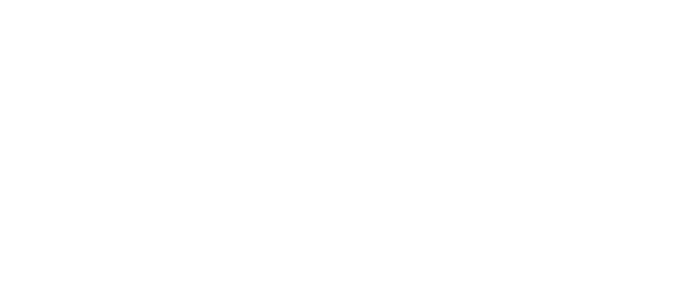
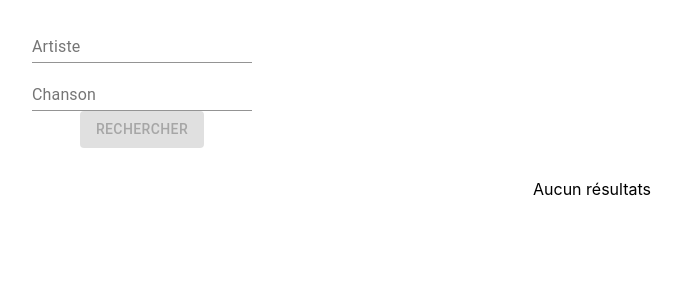
Before and after one commit to robin2309/front-playlist-tracker, a React (Create React App) app: page / in a window 1280 px wide. Shown: the top 300 px of the page, without its empty margins (48-730 px from the left). Built offline with nearby package versions, Linux system fonts and the light colour scheme.

Commit message:
feat: fetch and show playlists

```diff
--- a/package.json
+++ b/package.json
@@ -8,6 +8,7 @@
     "@testing-library/react": "^9.5.0",
     "@testing-library/user-event": "^7.2.1",
     "axios": "^0.20.0",
+    "prop-types": "^15.7.2",
     "react": "^16.13.1",
     "react-dom": "^16.13.1",
     "react-scripts": "3.4.3"
--- a/src/App.css
+++ b/src/App.css
@@ -1,38 +1,3 @@
-.App {
+.app {
   text-align: center;
 }
-
-.App-logo {
-  height: 40vmin;
-  pointer-events: none;
-}
-
-@media (prefers-reduced-motion: no-preference) {
-  .App-logo {
-    animation: App-logo-spin infinite 20s linear;
-  }
-}
-
-.App-header {
-  background-color: #282c34;
-  min-height: 100vh;
-  display: flex;
-  flex-direction: column;
-  align-items: center;
-  justify-content: center;
-  font-size: calc(10px + 2vmin);
-  color: white;
-}
-
-.App-link {
-  color: #61dafb;
-}
-
-@keyframes App-logo-spin {
-  from {
-    transform: rotate(0deg);
-  }
-  to {
-    transform: rotate(360deg);
-  }
-}
--- a/src/App.js
+++ b/src/App.js
@@ -1,9 +1,53 @@
 import React, { useState } from "react";
+import axios from "axios";
+
+import Playlists from "./components/Playlists";
+import SearchForm from "./components/SearchForm";
+import { HOST } from "./config";
 import "./App.css";
 
-function App() {
-  const [playlists, setPlaylists] = useState([]);
-  return <div className="App"></div>;
-}
+const ENDPOINT = "/tracker";
+
+const initialPlaylistsState = {
+  loading: false,
+  error: null,
+  data: [],
+};
+
+const App = () => {
+  const [playlists, setPlaylists] = useState(initialPlaylistsState);
+  const searchPlasylists = (artist, song) => {
+    setPlaylists({
+      ...playlists,
+      loading: true,
+    });
+    axios
+      .get(`${HOST}${ENDPOINT}`, {
+        params: {
+          ...(song ? { song } : { artist }),
+        },
+      })
+      .then((response) => {
+        setPlaylists({
+          ...initialPlaylistsState,
+          data: response.data,
+        });
+      });
+  };
+
+  return (
+    <div
+      className="app"
+      style={{
+        display: "flex",
+        flexDirection: "column",
+        justifyContent: "center",
+      }}
+    >
+      <SearchForm onSearch={searchPlasylists} loading={playlists.loading} />
+      <Playlists playlistsResult={playlists.data} />
+    </div>
+  );
+};
 
 export default App;
--- /dev/null
+++ b/src/components/Playlists.js
@@ -0,0 +1,170 @@
+import Table from "@material-ui/core/Table";
+import TableBody from "@material-ui/core/TableBody";
+import TableCell from "@material-ui/core/TableCell";
+import TableContainer from "@material-ui/core/TableContainer";
+import TableHead from "@material-ui/core/TableHead";
+import TablePagination from "@material-ui/core/TablePagination";
+import TableRow from "@material-ui/core/TableRow";
+import TableSortLabel from "@material-ui/core/TableSortLabel";
+import React from "react";
+import Paper from "@material-ui/core/Paper";
+import PropTypes from "prop-types";
+
+function descendingComparator(a, b, orderBy) {
+  if (b[orderBy] < a[orderBy]) {
+    return -1;
+  }
+  if (b[orderBy] > a[orderBy]) {
+    return 1;
+  }
+  return 0;
+}
+
+function getComparator(order, orderBy) {
+  return order === "desc"
+    ? (a, b) => descendingComparator(a, b, orderBy)
+    : (a, b) => -descendingComparator(a, b, orderBy);
+}
+
+function stableSort(array, comparator) {
+  const stabilizedThis = array.map((el, index) => [el, index]);
+  stabilizedThis.sort((a, b) => {
+    const order = comparator(a[0], b[0]);
+    if (order !== 0) return order;
+    return a[1] - b[1];
+  });
+  return stabilizedThis.map((el) => el[0]);
+}
+
+const Playlists = ({ playlistsResult }) => {
+  const [order, setOrder] = React.useState("asc");
+  const [orderBy, setOrderBy] = React.useState("calories");
+  const [page, setPage] = React.useState(0);
+  const [rowsPerPage, setRowsPerPage] = React.useState(20);
+
+  const headCells = [
+    { id: "playlist", numeric: false, disablePadding: true, label: "Playlist" },
+    { id: "title", numeric: true, disablePadding: false, label: "Titre" },
+    { id: "artist", numeric: true, disablePadding: false, label: "Artiste" },
+    { id: "album", numeric: true, disablePadding: false, label: "Album" },
+    { id: "position", numeric: true, disablePadding: false, label: "Position" },
+    { id: "fans", numeric: true, disablePadding: false, label: "Fans" },
+    { id: "origin", numeric: true, disablePadding: false, label: "Origine" },
+  ];
+
+  const handleRequestSort = (event, property) => {
+    const isAsc = orderBy === property && order === "asc";
+    setOrder(isAsc ? "desc" : "asc");
+    setOrderBy(property);
+  };
+
+  const createSortHandler = (property) => (event) => {
+    handleRequestSort(event, property);
+  };
+
+  const handleChangePage = (event, newPage) => {
+    setPage(newPage);
+  };
+
+  const handleChangeRowsPerPage = (event) => {
+    setRowsPerPage(parseInt(event.target.value, 10));
+    setPage(0);
+  };
+
+  const emptyRows =
+    rowsPerPage -
+    Math.min(rowsPerPage, playlistsResult.length - page * rowsPerPage);
+
+  if (playlistsResult.length === 0) {
+    return <p>Aucun résultats</p>;
+  }
+
+  return (
+    <Paper>
+      <TableContainer>
+        <Table
+          aria-labelledby="tableTitle"
+          size={"small"}
+          aria-label="enhanced table"
+        >
+          <TableHead>
+            <TableRow>
+              {headCells.map((headCell) => (
+                <TableCell
+                  key={headCell.id}
+                  align={headCell.numeric ? "right" : "left"}
+                  padding={headCell.disablePadding ? "none" : "default"}
+                  sortDirection={orderBy === headCell.id ? order : false}
+                >
+                  <TableSortLabel
+                    active={orderBy === headCell.id}
+                    direction={orderBy === headCell.id ? order : "asc"}
+                    onClick={createSortHandler(headCell.id)}
+                  >
+                    {headCell.label}
+                    {orderBy === headCell.id ? (
+                      <span>
+                        {order === "desc"
+                          ? "sorted descending"
+                          : "sorted ascending"}
+                      </span>
+                    ) : null}
+                  </TableSortLabel>
+                </TableCell>
+              ))}
+            </TableRow>
+          </TableHead>
+          <TableBody>
+            {stableSort(playlistsResult, getComparator(order, orderBy))
+              .slice(page * rowsPerPage, page * rowsPerPage + rowsPerPage)
+              .map((row, index) => {
+                const labelId = `enhanced-table-checkbox-${index}`;
+                return (
+                  <TableRow hover role="checkbox" tabIndex={-1} key={row.name}>
+                    <TableCell
+                      component="th"
+                      id={labelId}
+                      scope="row"
+                      padding="none"
+                    >
+                      <a target="_blank" href={row.playlistUrl}>
+                        {row.playlistName}
+                      </a>
+                    </TableCell>
+                    <TableCell align="right">{row.name}</TableCell>
+                    <TableCell align="right">{row.artists}</TableCell>
+                    <TableCell align="right">{row.album}</TableCell>
+                    <TableCell align="right">{row.position}</TableCell>
+                    <TableCell align="right">
+                      {row.playlistFans ? row.playlistFans : null}
+                    </TableCell>
+                    <TableCell align="right">{row.origin}</TableCell>
+                  </TableRow>
+                );
+              })}
+            {emptyRows > 0 && (
+              <TableRow style={{ height: 33 * emptyRows }}>
+                <TableCell colSpan={6} />
+              </TableRow>
+            )}
+          </TableBody>
+        </Table>
+      </TableContainer>
+      <TablePagination
+        rowsPerPageOptions={[5, 20, 25]}
+        component="div"
+        count={playlistsResult.length}
+        rowsPerPage={rowsPerPage}
+        page={page}
+        onChangePage={handleChangePage}
+        onChangeRowsPerPage={handleChangeRowsPerPage}
+      />
+    </Paper>
+  );
+};
+
+Playlists.propTypes = {
+  playlistsResult: PropTypes.array.isRequired,
+};
+
+export default Playlists;
--- a/src/components/SearchForm.js
+++ b/src/components/SearchForm.js
@@ -1,2 +1,60 @@
-import React from "react";
+import React, { useState } from "react";
 import TextField from "@material-ui/core/TextField";
+import Button from "@material-ui/core/Button";
+import PropTypes from "prop-types";
+
+const SearchForm = ({ onSearch }) => {
+  const [artistSearch, setArtist] = useState("");
+  const [songSearch, setSong] = useState("");
+
+  const onArtistChange = (e) => {
+    setArtist(e.target.value);
+  };
+  const onSongChange = (e) => {
+    setSong(e.target.value);
+  };
+
+  return (
+    <div
+      style={{
+        display: "flex",
+        flexDirection: "column",
+        maxWidth: "350px",
+        padding: "15px",
+        alignItems: "center",
+      }}
+    >
+      <TextField
+        id="artistSearch"
+        name="artistSearch"
+        value={artistSearch}
+        onChange={onArtistChange}
+        label="Artiste"
+      />
+      <TextField
+        id="songSearch"
+        name="songSearch"
+        value={songSearch}
+        onChange={onSongChange}
+        label="Chanson"
+      />
+      <Button
+        color="primary"
+        variant="contained"
+        disabled={!artistSearch && !songSearch}
+        onClick={() => {
+          onSearch(artistSearch, songSearch);
+        }}
+      >
+        Rechercher
+      </Button>
+    </div>
+  );
+};
+
+SearchForm.propTypes = {
+  onSearch: PropTypes.func.isRequired,
+  loading: PropTypes.bool,
+};
+
+export default React.memo(SearchForm);
--- /dev/null
+++ b/src/config.js
@@ -0,0 +1 @@
+export const HOST = "https://playlist-tracker-api.herokuapp.com";
```
